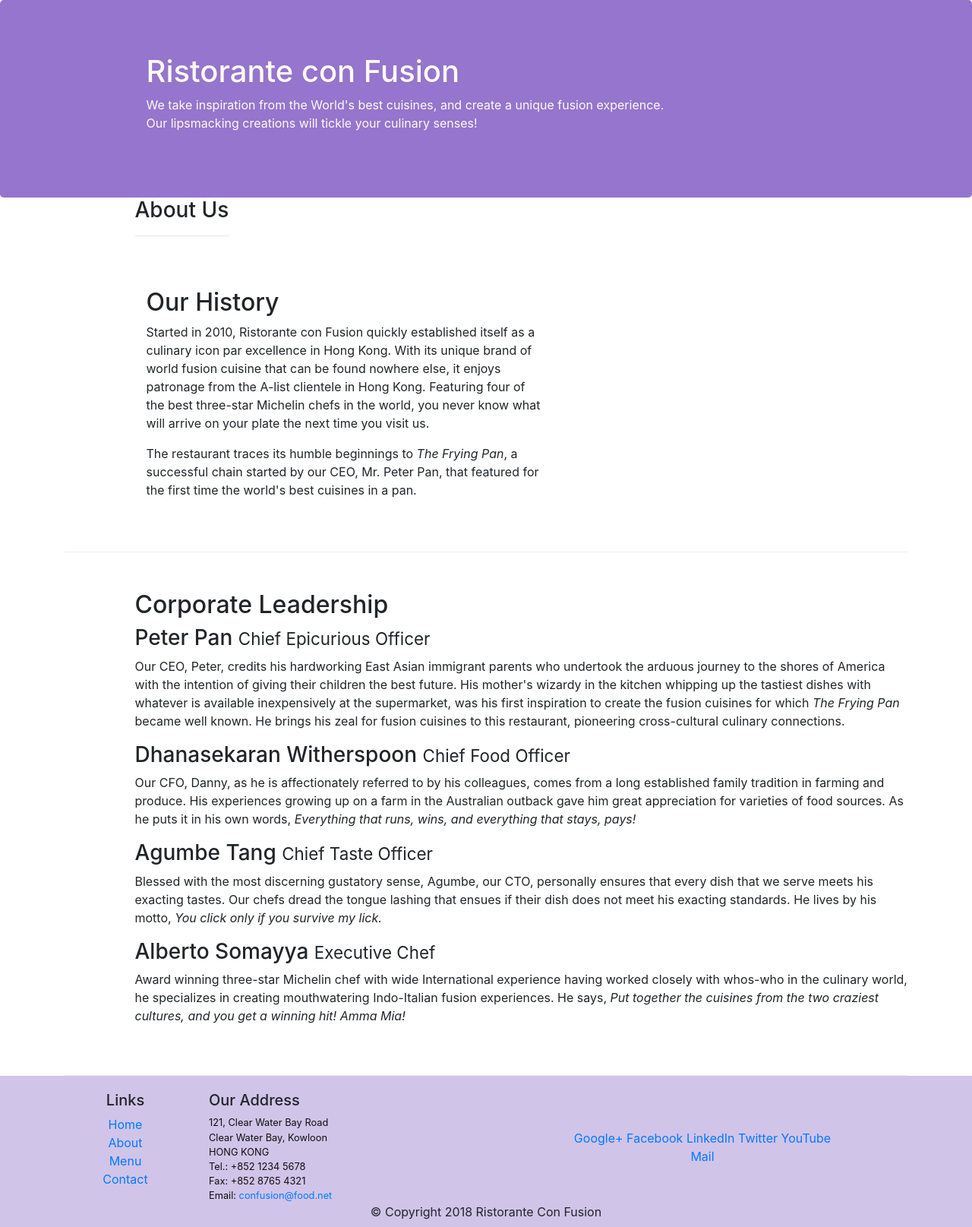
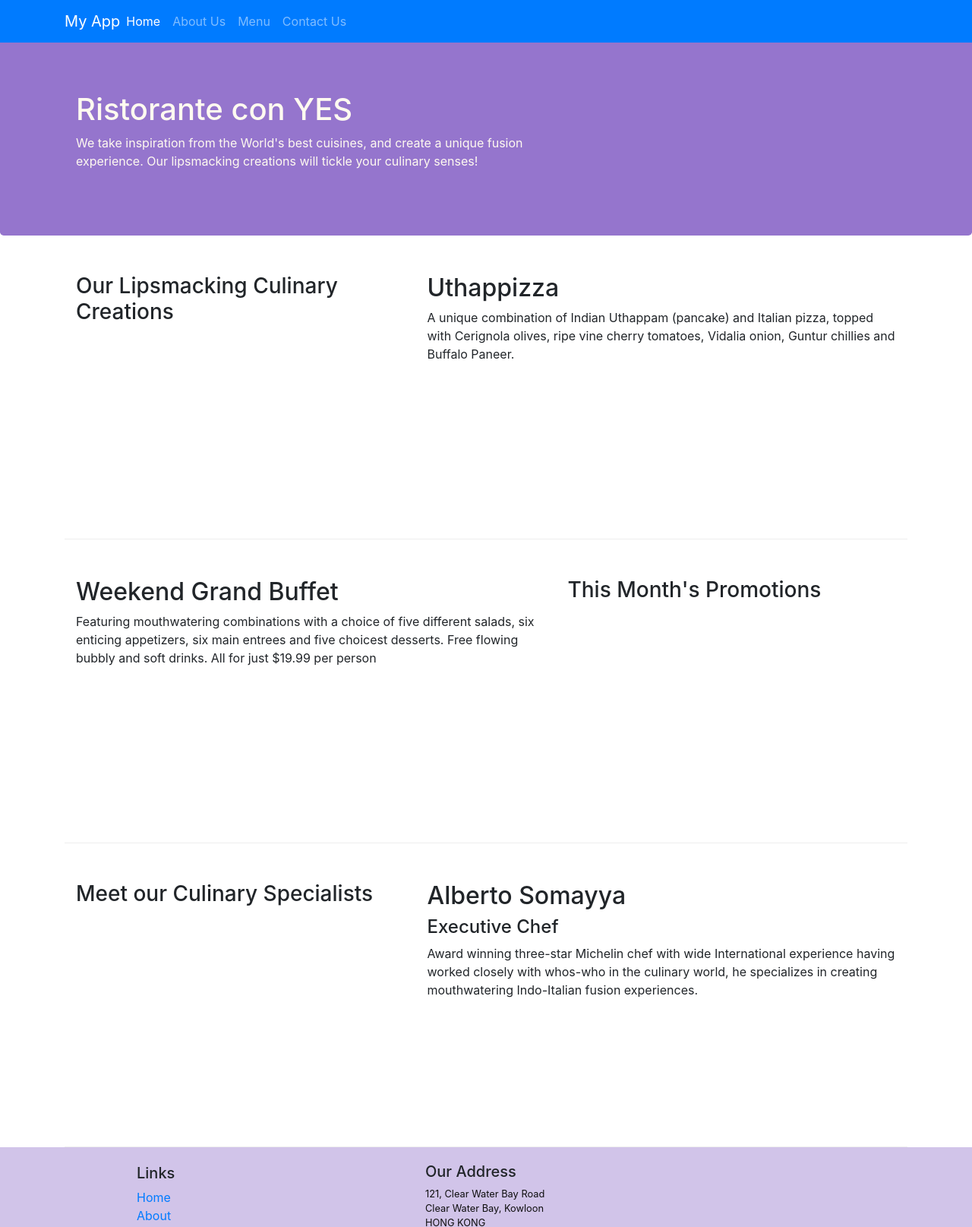
Before and after one commit to MuniPrasannaKumarM/coursera, a website: page index.html in a window 1280 px wide. Shown: the top 1615 px of the page at 76% size. Drawn offline with nearby package versions, Linux system fonts and the light colour scheme.

Commit message:
first commit

```diff
--- a/css/styles.css
+++ b/css/styles.css
@@ -27,3 +27,14 @@ address{
     margin:0px;
     color:#0f0f0f;
 }
+navbar-dark
+{
+	background-color: #512DA8;
+}
+
+
+body
+{
+	padding: 50px 0px 0px 0px;
+	z-index: 0;
+}
--- a/index.html
+++ b/index.html
@@ -14,74 +14,87 @@
 </head>
 
 <body>
-
-    <header class="jumbotron">
+    <nav class="navbar navbar-dark bg-primary  navbar-expand-sm fixed-top">
         <div class="container">
-            <div class="row row-header ">
-                <div class="col-12 col-sm-8  offset-sm-1">
-                    <h1>Ristorante con Fusion</h1>
+        <button class="navbar-toggler" type="button" data-toggle="collapse" data-target="#Navbar">
+            <span class="navbar-toggler-icon"></span>
+        </button>
+        <a class="navbar-brand mr-auto" href="#">My App</a>
+        <div class="collapse navbar-collapse" id="Navbar">
+        <ul class="navbar-nav mr-auto">
+            <li class="nav-item active"><a class="nav-link"> Home</a></li>
+            <li class="nav-item"><a class="nav-link" href="./aboutus1.html"> About Us</a></li>
+            <li class="nav-item"><a class="nav-link"> Menu</a></li>
+            <li class="nav-item"><a class="nav-link"> Contact Us</a></li>
+        </ul>
+        </div>
+    </div>
+    </nav>
+   <header class="jumbotron">
+        <div >
+            <div class="container">
+                <div class="col-12 col-sm-7 order-sm-first">
+                    <h1>Ristorante con YES</h1>
                     <p>We take inspiration from the World's best cuisines, and create a unique fusion experience. Our lipsmacking creations will tickle your culinary senses!</p>
-                </div>
-                <div class="col-12 col-sm">
+                </div >
+                <div class="col-12 col-sm-5 order-sm-last">
                 </div>
             </div>
         </div>
     </header>
 
     <div class="container">
-        <div class="row row-header">
-            <div class=" offset-sm-1">
-               <h3>About Us</h3>
-               <hr>
+        <div class="row row-content">
+
+            <div class="col-12 col-sm-5 order-sm-first">
+                <h3>Our Lipsmacking Culinary Creations</h3>
             </div>
-        </div>
+            <div class="col-12 col-sm-7 order-sm-last">
+                <h2>Uthappizza</h2>
 
-        <div class="row row-content align-items-center">
-            <div class=" col-12 offset-sm-1  col-sm-6">
-                <h2>Our History</h2>
-                <p>Started in 2010, Ristorante con Fusion quickly established itself as a culinary icon par excellence in Hong Kong. With its unique brand of world fusion cuisine that can be found nowhere else, it enjoys patronage from the A-list clientele in Hong Kong.  Featuring four of the best three-star Michelin chefs in the world, you never know what will arrive on your plate the next time you visit us.</p>
-                <p>The restaurant traces its humble beginnings to <em>The Frying Pan</em>, a successful chain started by our CEO, Mr. Peter Pan, that featured for the first time the world's best cuisines in a pan.</p>
-            </div>
-            <div>
+
+                <p>A unique combination of Indian Uthappam (pancake) and Italian pizza, topped with Cerignola olives, ripe vine cherry tomatoes, Vidalia onion, Guntur chillies and Buffalo Paneer.</p>
             </div>
         </div>
 
 
         <div class="row row-content">
-            <div class="offset-sm-1 ">
-                <h2>Corporate Leadership</h2>
-                <h3>Peter Pan <small>Chief Epicurious Officer</small></h3>
-                <div class="d-none d-sm-block">
-                <p>Our CEO, Peter, credits his hardworking East Asian immigrant parents who undertook the arduous journey to the shores of America with the intention of giving their children the best future. His mother's wizardy in the kitchen whipping up the tastiest dishes with whatever is available inexpensively at the supermarket, was his first inspiration to create the fusion cuisines for which <em>The Frying Pan</em> became well known. He brings his zeal for fusion cuisines to this restaurant, pioneering cross-cultural culinary connections.</p></div>
 
-                <h3>Dhanasekaran Witherspoon <small>Chief Food Officer</small></h3>
-                <div class="d-none d-sm-block">
-                <p>Our CFO, Danny, as he is affectionately referred to by his colleagues, comes from a long established family tradition in farming and produce. His experiences growing up on a farm in the Australian outback gave him great appreciation for varieties of food sources. As he puts it in his own words, <em>Everything that runs, wins, and everything that stays, pays!</em></p></div>
+            <div class="col-12 col-sm-5 order-sm-last">
+                <h3>This Month's Promotions</h3>
+            </div>
+            <div class="col-12 col-sm-7 order-sm-first">
+                <h2>Weekend Grand Buffet</h2>
+                <p>Featuring mouthwatering combinations with a choice of five different salads, six enticing appetizers, six main entrees and five choicest desserts. Free flowing bubbly and soft drinks. All for just $19.99 per person </p>
+            </div>
 
-                <h3>Agumbe Tang <small>Chief Taste Officer</small></h3>
-                <div class="d-none d-sm-block">
-                <p>Blessed with the most discerning gustatory sense, Agumbe, our CTO, personally ensures that every dish that we serve meets his exacting tastes. Our chefs dread the tongue lashing that ensues if their dish does not meet his exacting standards. He lives by his motto, <em>You click only if you survive my lick.</em></p></div>
-                <h3>Alberto Somayya <small>Executive Chef</small></h3>
-                <div class="d-none d-sm-block">
-                <p>Award winning three-star Michelin chef with wide International experience having worked closely with whos-who in the culinary world, he specializes in creating mouthwatering Indo-Italian fusion experiences. He says, <em>Put together the cuisines from the two craziest cultures, and you get a winning hit! Amma Mia!</em></p></div>
+        </div>
+
+        <div class="row row-content ">
+            <div class="col-12 col-sm-5 ">
+                <h3>Meet our Culinary Specialists</h3>
             </div>
-       </div>
-
+            <div class="col-12 col-sm-7">
+                <h2>Alberto Somayya</h2>
+                <h4>Executive Chef</h4>
+                <p>Award winning three-star Michelin chef with wide International experience having worked closely with whos-who in the culinary world, he specializes in creating mouthwatering Indo-Italian fusion experiences. </p>
+            </div>
+        </div>
     </div>
 
     <footer class="footer">
-        <div class="container ">
-            <div class="row ">
-                <div class="col-4  col-sm-2 text-center">
+        <div class="container">
+            <div class="row">
+                <div class="col-4  offset-1 col-sm-4 align-self-center">
                     <h5>Links</h5>
-                    <ul class="list-unstyled">
+                    <ul class=" list-unstyled ">
                         <li><a href="#">Home</a></li>
                         <li><a href="#">About</a></li>
                         <li><a href="#">Menu</a></li>
                         <li><a href="#">Contact</a></li>
                     </ul>
                 </div>
-                <div class="col-7 col-sm-5">
+                <div class="col-7 col-sm-4 align-self-center">
                     <h5>Our Address</h5>
                     <address>
                       121, Clear Water Bay Road<br>
@@ -91,7 +104,7 @@
                       Fax: +852 8765 4321<br>
                       Email: <a href="mailto:confusion@food.net">confusion@food.net</a>
                    </address>
-                </div>
+                </div >
                 <div class="col-12 col-sm-4 align-self-center">
                     <div class="text-center">
                         <a href="http://google.com/+">Google+</a>
@@ -103,14 +116,14 @@
                     </div>
                 </div>
            </div>
-           <div class="row justify-content-center">
-                <div class="col-auto">
+           <div class="text-center">
+                <div  class="col-auto ">
                     <p>© Copyright 2018 Ristorante Con Fusion</p>
                 </div>
            </div>
         </div>
     </footer>
-		<!-- jQuery first, then Popper.js, then Bootstrap JS. -->
+        <!-- jQuery first, then Popper.js, then Bootstrap JS. -->
     <script src="node_modules/jquery/dist/jquery.slim.min.js"></script>
     <script src="node_modules/popper.js/dist/umd/popper.min.js"></script>
     <script src="node_modules/bootstrap/dist/js/bootstrap.min.js"></script>
```
Also changed, not shown: aboutus1.html (+37 -16 lines).
